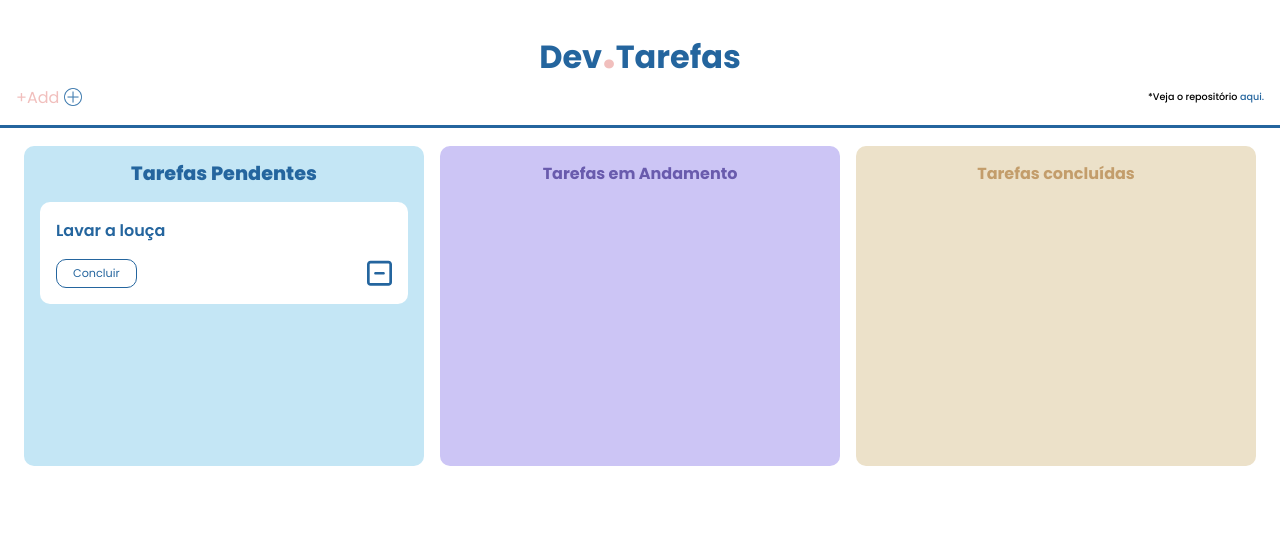
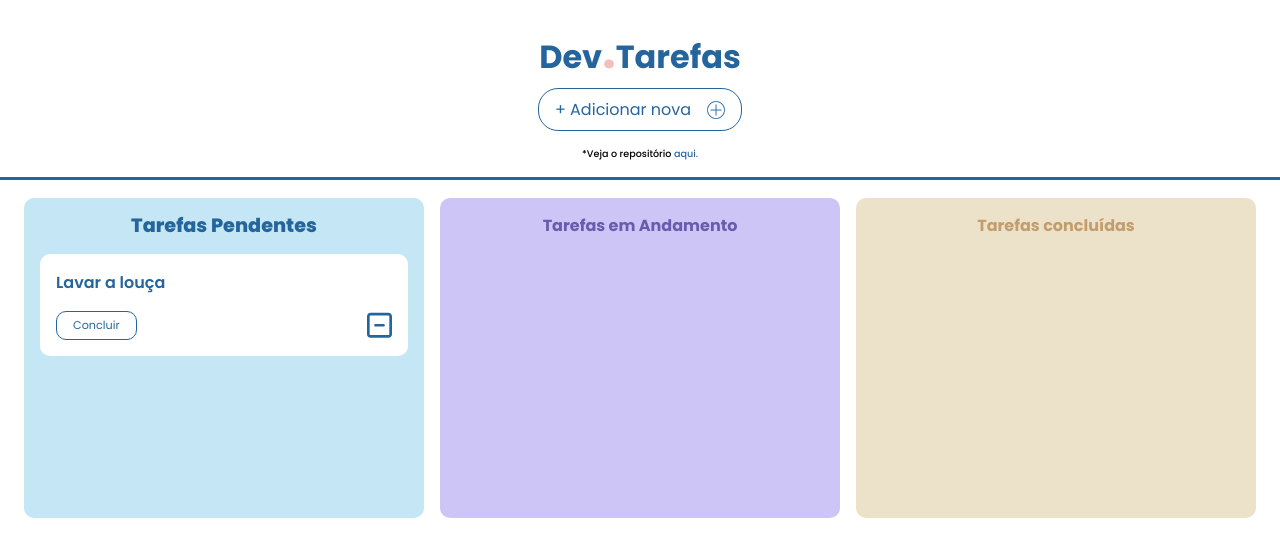
Before and after one commit to rlxmts/tasklist, a plain HTML site: page index.html in a window 1280 px wide. Drawn offline with Linux system fonts and the light colour scheme.

Commit message:
Ajustando botao add tarefa

```diff
--- a/index.html
+++ b/index.html
@@ -15,7 +15,7 @@
         <header class="cabecalho">
             <h1>Dev<span>.</span>Tarefas</h1>
             <div>
-                <button class="botao_add_tarefa" id="bt-add-tarefa">+Add
+                <button class="botao_add_tarefa" id="bt-add-tarefa">+ Adicionar nova
                     <img class="img_add" src="./img/add.png" alt="adicionar nova tarefa.">
                 </button>
                 <p>*Veja o repositório
--- a/styles/components/_cabecalho.scss
+++ b/styles/components/_cabecalho.scss
@@ -5,7 +5,6 @@
     padding: 1rem;
     text-align: center;
     border-bottom: 3px solid variaveis.$azul-escuro;
-    height: 8rem;
     z-index: 99999999;
     background-color: variaveis.$branco;
     position: relative;
@@ -20,17 +19,16 @@
     }
     div{
         @include mixins.flex-jc-alg(space-between, center);
+        flex-direction: column;
         button{
-            @extend div;
-            gap: 5px;
-            border: none;
+            @include mixins.flex-jc-alg(space-between, center);
+            padding: .5rem 1rem;
             background-color: transparent;
-            width: 18px;
-            height: 18px;
-            position: relative;
-            color: variaveis.$vermelho;
+            border: 1px solid variaveis.$azul-escuro;
+            border-radius: 20px;
+            color: variaveis.$azul-escuro;
             img{
-                width: 100%;
+                width: 18px;
             }
         }
         p{
```
Also changed, not shown: styles/style.css, 1 other file.
